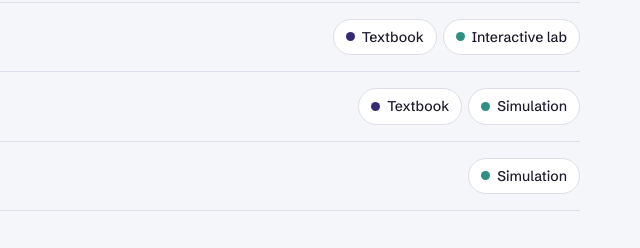
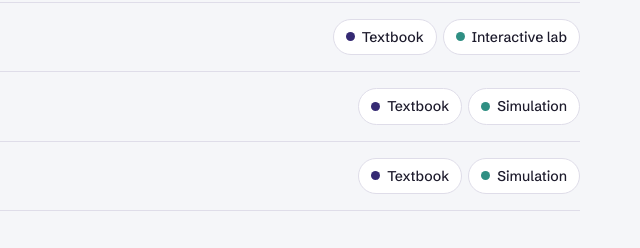
Before and after one commit to besirbio/my-personal-website, a plain HTML site: page studying-materials/grade9.html in a window 1280 px wide. Shown: the part 759-1007 px from the top of the page, 640-1280 px from the left. Drawn offline with Linux system fonts and the light colour scheme.

Commit message:
Add Grade 9 seed dispersal textbook chapter (lesson 9)
Co-Authored-By: Claude Opus 5.5 <noreply@anthropic.com>
Claude-Session: https://claude.ai/code/session_019t7wk31ctCdusKBgjLvhQu

```diff
--- a/studying-materials/grade9.html
+++ b/studying-materials/grade9.html
@@ -51,7 +51,7 @@
       <li class="lesson"><span class="code">6</span><span class="title">Flowering plants and pollination</span><ul class="res"><li><a class="t-textbook" href="../pdfs/grade9/6.%20Flowering%20Plants%20and%20Pollination.pdf" target="_blank" rel="noopener"><span class="dot"></span>Textbook</a></li></ul></li>
       <li class="lesson"><span class="code">7</span><span class="title">Pollen grains: structure and journey</span><ul class="res"><li><a class="t-textbook" href="../pdfs/grade9/7.%20Pollen%20Grains%20-%20Structure%20and%20Journey.pdf" target="_blank" rel="noopener"><span class="dot"></span>Textbook</a></li><li><a class="t-interactive" href="../simulations/grade9/7-pollen-grain-journey.html" target="_blank" rel="noopener"><span class="dot"></span>Interactive lab</a></li></ul></li>
       <li class="lesson"><span class="code">8</span><span class="title">Seed germination</span><ul class="res"><li><a class="t-textbook" href="../pdfs/grade9/8.%20Seed%20Germination.pdf" target="_blank" rel="noopener"><span class="dot"></span>Textbook</a></li><li><a class="t-interactive" href="../simulations/grade9/8-seed-germination.html" target="_blank" rel="noopener"><span class="dot"></span>Simulation</a></li></ul></li>
-      <li class="lesson"><span class="code">9</span><span class="title">Seed dispersal and its causes</span><ul class="res"><li><a class="t-interactive" href="../simulations/grade9/9-seed-dispersal.html" target="_blank" rel="noopener"><span class="dot"></span>Simulation</a></li></ul></li>
+      <li class="lesson"><span class="code">9</span><span class="title">Seed dispersal and its causes</span><ul class="res"><li><a class="t-textbook" href="../pdfs/grade9/9.%20Seed%20Dispersal.pdf" target="_blank" rel="noopener"><span class="dot"></span>Textbook</a></li><li><a class="t-interactive" href="../simulations/grade9/9-seed-dispersal.html" target="_blank" rel="noopener"><span class="dot"></span>Simulation</a></li></ul></li>
       </ul>
     </section>
     <nav class="grade-switch" aria-label="Other grades"><span>Other grades</span><a href="grade7.html">7</a><a href="grade8.html">8</a><a href="grade9.html" aria-current="page">9</a><a href="grade10.html">10</a><a href="grade11.html">11</a><a href="grade12.html">12</a><a href="grade13.html">13</a><a href="ScienceClub.html">Science Club</a></nav>
```
Also changed, not shown: 1 other file.
